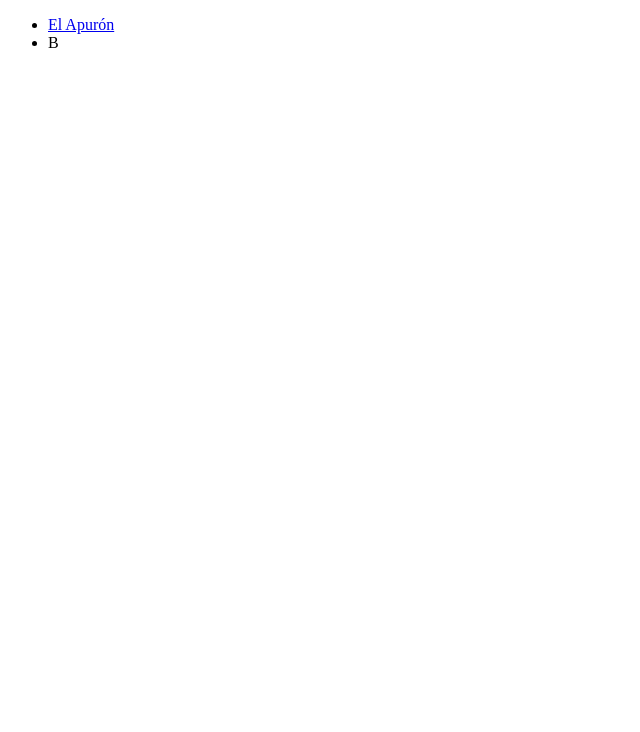
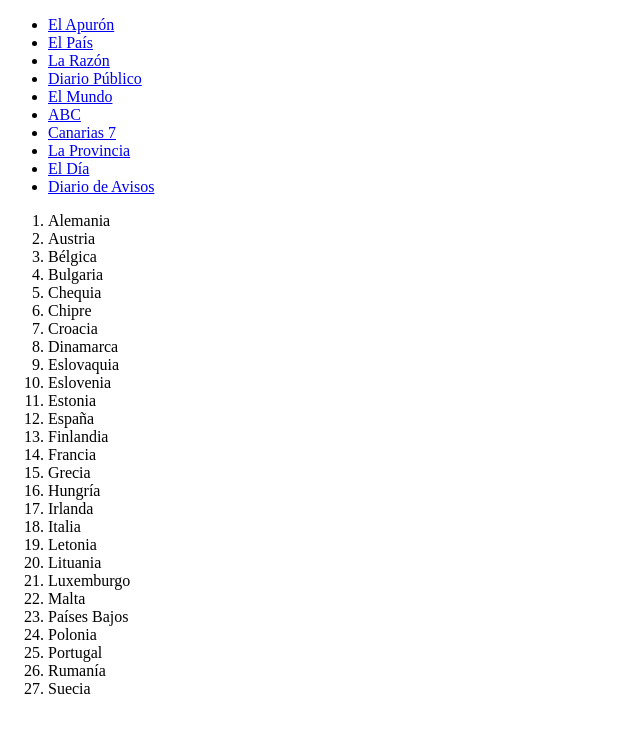
Before and after one commit to l3xfrant3s/Cosas-que-hago-en-VS-Code, a plain HTML site: page LND/UT 2/UT 2-5/listahiperalexis.html in a window 1280 px wide. Shown: the whole page, without its empty margins (0-640 px from the left). Drawn offline with Linux system fonts and the light colour scheme.

Commit message:
2 de Noviembre

```diff
--- a/LND/UT 2/UT 2-5/listahiperalexis.html
+++ b/LND/UT 2/UT 2-5/listahiperalexis.html
@@ -7,6 +7,44 @@
     <body>
         <ul>
             <li><a target="_blank" href="https://elapuron.com/">El Apurón</a></li>
-            <li>B</li>
+            <li><a target="_blank" href="https://elpais.com/">El País</a></li>
+            <li><a target="_blank" href="https://www.larazon.es/">La Razón</a></li>
+            <li><a target="_blank" href="https://www.publico.es/">Diario Público</a></li>
+            <li><a target="_blank" href="https://www.elmundo.es/">El Mundo</a></li>
+            <li><a target="_blank" href="https://www.abc.es/">ABC</a></li>
+            <li><a target="_blank" href="https://www.canarias7.es/">Canarias 7</a></li>
+            <li><a target="_blank" href="https://www.laprovincia.es/">La Provincia</a></li>
+            <li><a target="_blank" href="https://www.eldia.es/">El Día</a></li>
+            <li><a target="_blank" href="https://diariodeavisos.elespanol.com/">Diario de Avisos</a></li>
         </ul>
+
+        <ol>
+            <li>Alemania</li>
+            <li>Austria</li>
+            <li>Bélgica</li>
+            <li>Bulgaria</li>
+            <li>Chequia</li>
+            <li>Chipre</li>
+            <li>Croacia</li>
+            <li>Dinamarca</li>
+            <li>Eslovaquia</li>
+            <li>Eslovenia</li>
+            <li>Estonia</li>
+            <li>España</li>
+            <li>Finlandia</li>
+            <li>Francia</li>
+            <li>Grecia</li>
+            <li>Hungría</li>
+            <li>Irlanda</li>
+            <li>Italia</li>
+            <li>Letonia</li>
+            <li>Lituania</li>
+            <li>Luxemburgo</li>
+            <li>Malta</li>
+            <li>Países Bajos</li>
+            <li>Polonia</li>
+            <li>Portugal</li>
+            <li>Rumanía</li>
+            <li>Suecia</li>
+        </ol>
     </body>
```
Also changed, not shown: 1 other file.
